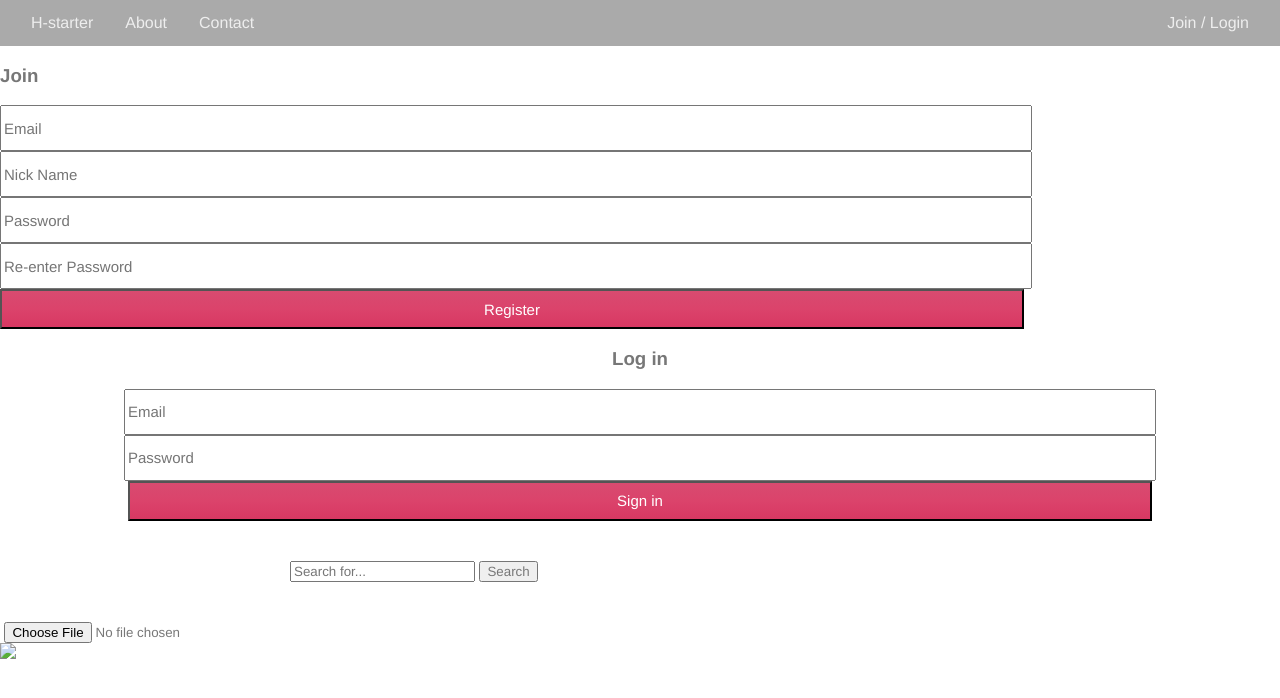
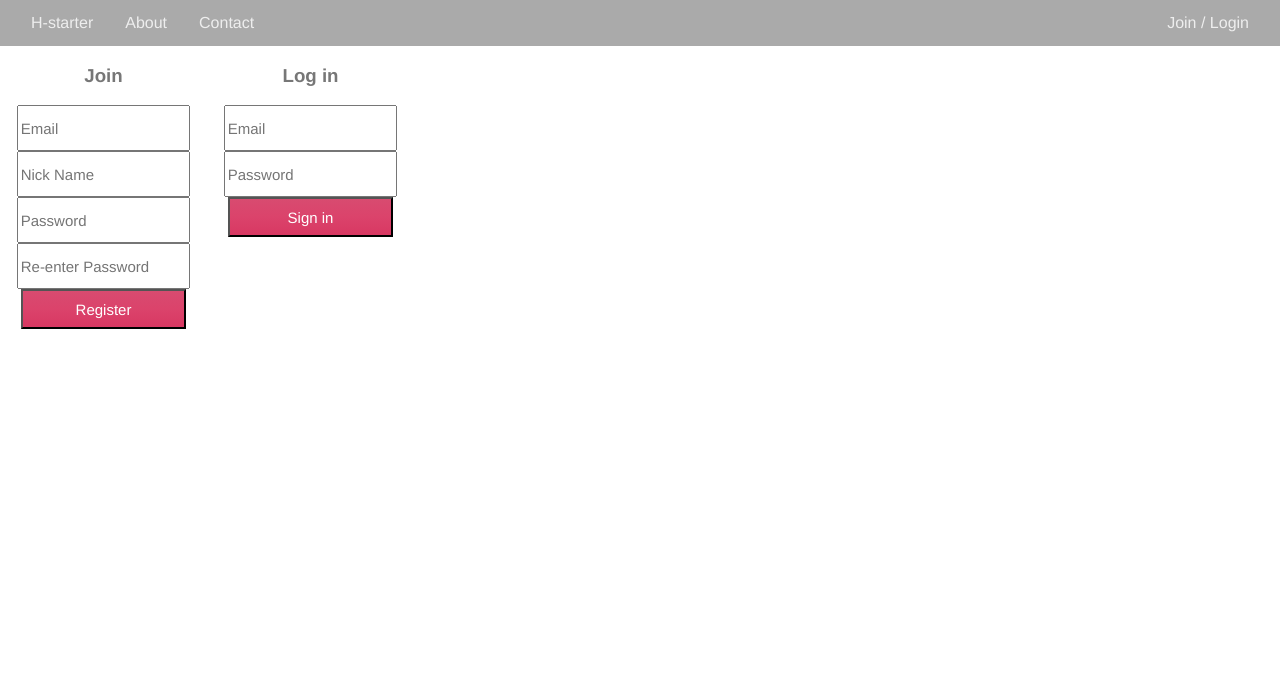
Before and after one commit to junpengqiu/Q-Learner, a website: page client/index.html in a window 1280 px wide. Drawn offline with Linux system fonts and the light colour scheme; grey boxes are pictures that could not be loaded.

Commit message:
formatting

```diff
--- a/client/index.html
+++ b/client/index.html
@@ -11,7 +11,6 @@
 <Body>
 
   <!-- Title Bar -->
-  	<nav style="background-color: white">
 	<div class="banner">
 		<ul class="navWrapper">
 			<li class="navBulletPoint">
@@ -48,13 +47,12 @@
 
 
 	<div>
-			<div id="usrSection">
   	<div>
 			<div id="UnauthBlock">
 				<div>
 					<!--//when document.documentElement.clientWidt < 992, md => sm-->
 					<!-- Sign up -->
-					 	 	<div id="join-form">
+					<div id="join-form" style="max-width: 300px; text-align: center; float: left">
 						<div>
 							<h3 style="color: #777">Join</h3>
 						</div>
@@ -77,7 +75,7 @@
 					 	</div>
 				</div>
 					<!-- Login -->
-					 	 	<div style="text-align: center; ">
+					<div id="login-form" style="max-width: 300px; text-align: center; float: left">
 						<div>
 							<h3 style="color: #777">Log in</h3>
 						</div>
@@ -95,42 +93,9 @@
 					</div>
 				</div>
 				<!-- to leave some space below border-right of join-form-->
-				 	 	<h3>
-
-					 	</h3>
 			</div>
     </div>
   </div>
-		</div>
-	</nav>
-
-	<!--search-->
-	<div style="margin-right: auto; margin-left: auto; margin-top: 40px; margin-bottom: 40px; max-width:700px">
-		<div>
-			<input type="text" placeholder="Search for...">
-		    <span>
-		    	<button type="button"> Search </button>
-		    </span>
-    	</div>
-	</div>
-
-	<!--For Test-->
-	<div>
-		<img id="testimg">
-		<input type="file" onchange="onChoseFile(event)">
-	</div>
-
-	<!--gallery-->
-	<div>
-		<div>
-			<div>
-				<div>
-					<img src="img/thumb/img0.jpg">
-				</div>
-			</div>
-		</div>
-	</div>
-
 
 	<script src="/js/helperTool.js"></script>
 	<script src="/js/homepage.js"></script>
```
Lines whose indentation alone changed are shown as unchanged.
